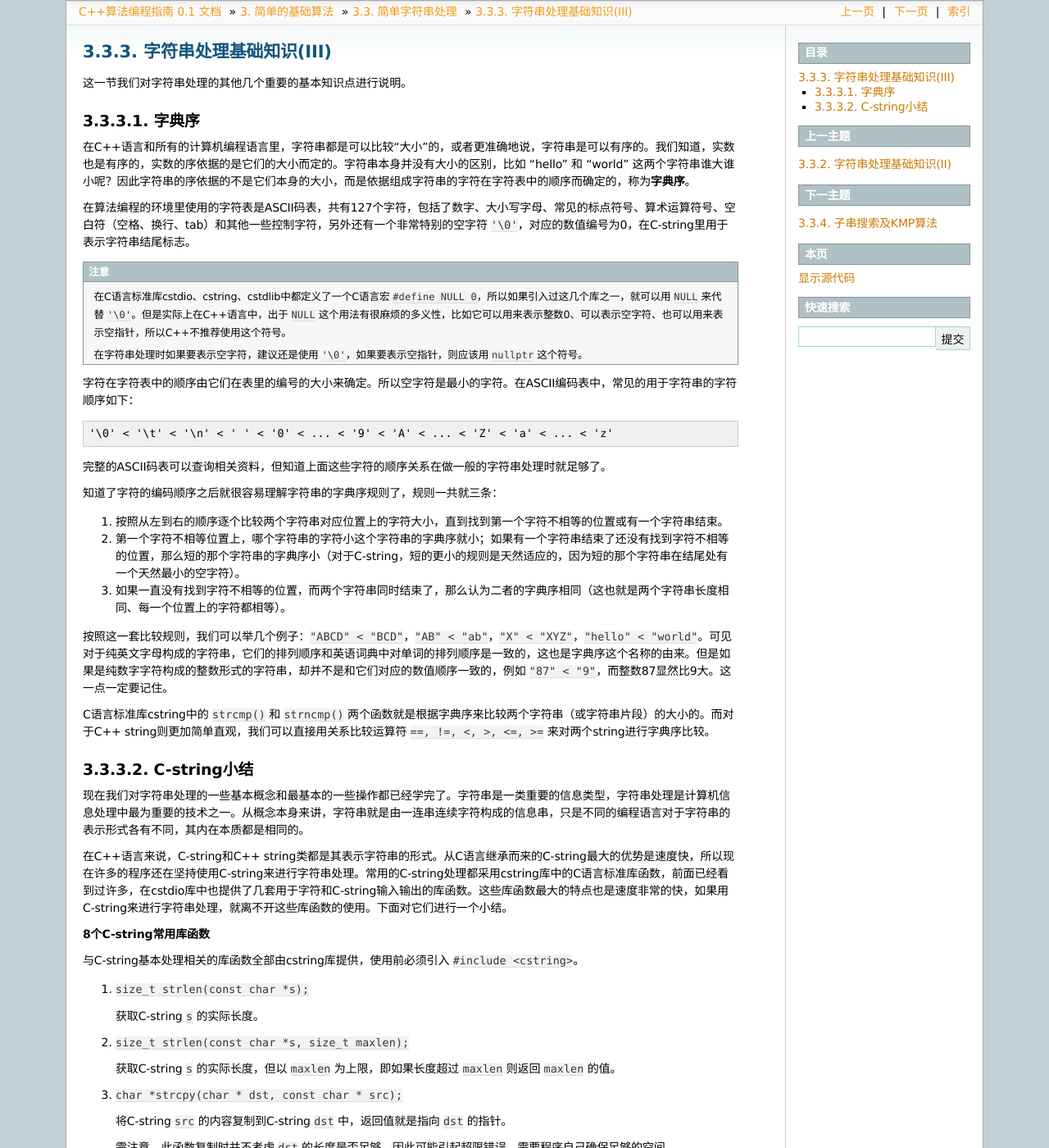
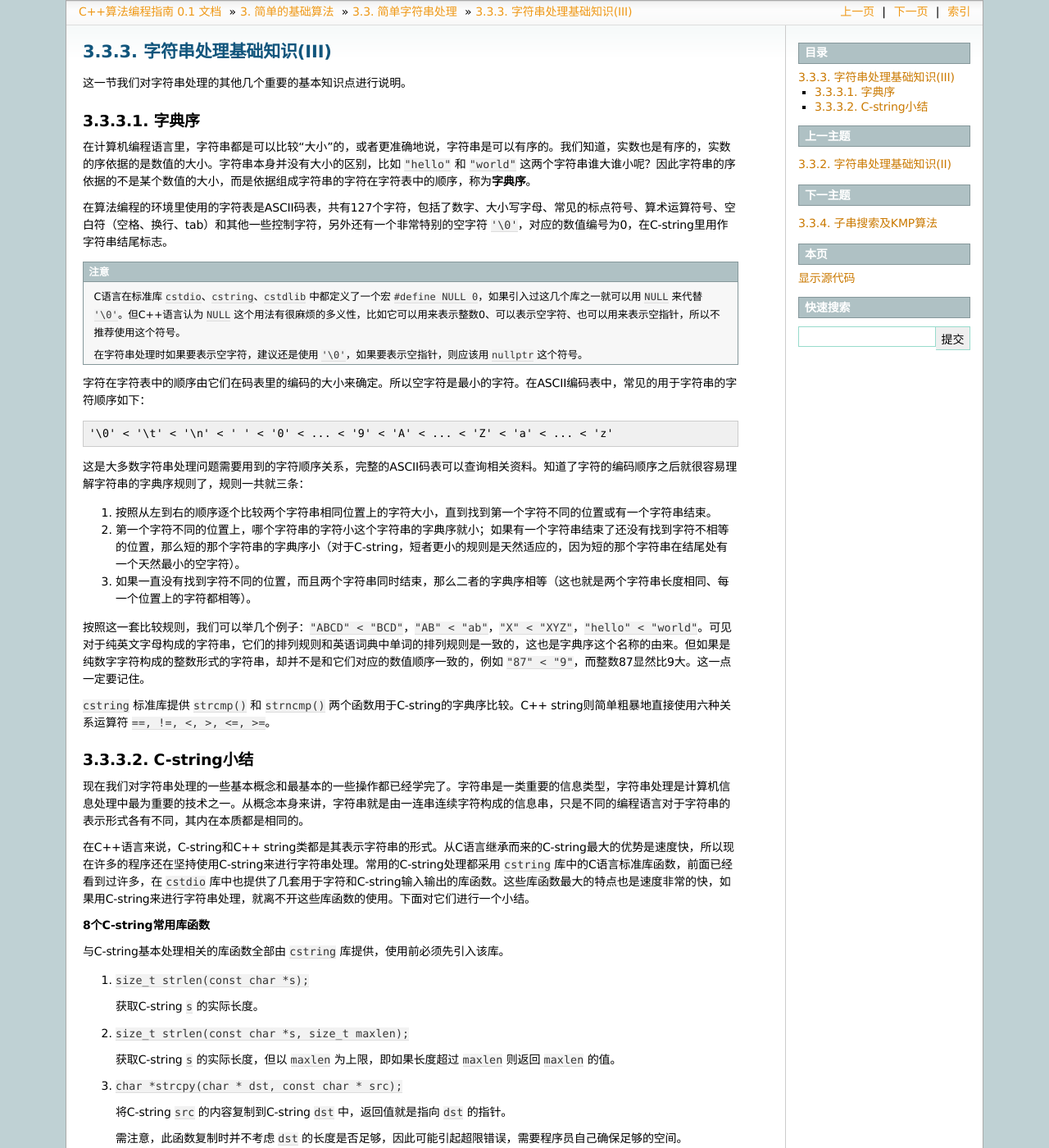
Before and after one commit to majorli/algo_guide, a Sphinx documentation site: the page built from source/ch02/sec03/233_string_basic_3.rst, in a window 1280 px wide and 1400 px high. Shown: the whole window at 82% size. Built offline with Sphinx 7.4.7, drawn with Linux system fonts in a browser that asks for light colours; some of the changed text lies outside the part shown.

Commit message:
20200415_1554draft_233_proofreading

```diff
--- a/source/ch02/sec03/233_string_basic_3.rst
+++ b/source/ch02/sec03/233_string_basic_3.rst
@@ -6,33 +6,31 @@
 字典序
 ^^^^^^
 
-在C++语言和所有的计算机编程语言里，字符串都是可以比较“大小”的，或者更准确地说，字符串是可以有序的。我们知道，实数也是有序的，实数的序依据的是它们的大小而定的。字符串本身并没有大小的区别，比如 "hello" 和 "world" 这两个字符串谁大谁小呢？因此字符串的序依据的不是它们本身的大小，而是依据组成字符串的字符在字符表中的顺序而确定的，称为\ :strong:`字典序`。
+在计算机编程语言里，字符串都是可以比较“大小”的，或者更准确地说，字符串是可以有序的。我们知道，实数也是有序的，实数的序依据的是数值的大小。字符串本身并没有大小的区别，比如 ``"hello"`` 和 ``"world"`` 这两个字符串谁大谁小呢？因此字符串的序依据的不是某个数值的大小，而是依据组成字符串的字符在字符表中的顺序，称为\ :strong:`字典序`\ 。
 
-在算法编程的环境里使用的字符表是ASCII码表，共有127个字符，包括了数字、大小写字母、常见的标点符号、算术运算符号、空白符（空格、换行、tab）和其他一些控制字符，另外还有一个非常特别的空字符 ``'\0'``，对应的数值编号为0，在C-string里用于表示字符串结尾标志。
+在算法编程的环境里使用的字符表是ASCII码表，共有127个字符，包括了数字、大小写字母、常见的标点符号、算术运算符号、空白符（空格、换行、tab）和其他一些控制字符，另外还有一个非常特别的空字符 ``'\0'``\ ，对应的数值编号为0，在C-string里用作字符串结尾标志。
 
 .. attention::
 
-   在C语言标准库cstdio、cstring、cstdlib中都定义了一个C语言宏 ``#define NULL 0``，所以如果引入过这几个库之一，就可以用 ``NULL`` 来代替 ``'\0'``。但是实际上在C++语言中，出于 ``NULL`` 这个用法有很麻烦的多义性，比如它可以用来表示整数0、可以表示空字符、也可以用来表示空指针，所以C++不推荐使用这个符号。
+   C语言在标准库 ``cstdio``\ 、\ ``cstring``\ 、\ ``cstdlib`` 中都定义了一个宏 ``#define NULL 0``\ ，如果引入过这几个库之一就可以用 ``NULL`` 来代替 ``'\0'``\ 。但C++语言认为 ``NULL`` 这个用法有很麻烦的多义性，比如它可以用来表示整数0、可以表示空字符、也可以用来表示空指针，所以不推荐使用这个符号。
 
    在字符串处理时如果要表示空字符，建议还是使用 ``'\0'``，如果要表示空指针，则应该用 ``nullptr`` 这个符号。
 
-字符在字符表中的顺序由它们在表里的编号的大小来确定。所以空字符是最小的字符。在ASCII编码表中，常见的用于字符串的字符顺序如下：
+字符在字符表中的顺序由它们在码表里的编码的大小来确定。所以空字符是最小的字符。在ASCII编码表中，常见的用于字符串的字符顺序如下：
 
 .. code-block:: none
 
    '\0' < '\t' < '\n' < ' ' < '0' < ... < '9' < 'A' < ... < 'Z' < 'a' < ... < 'z'
 
-完整的ASCII码表可以查询相关资料，但知道上面这些字符的顺序关系在做一般的字符串处理时就足够了。
+这是大多数字符串处理问题需要用到的字符顺序关系，完整的ASCII码表可以查询相关资料。知道了字符的编码顺序之后就很容易理解字符串的字典序规则了，规则一共就三条：
 
-知道了字符的编码顺序之后就很容易理解字符串的字典序规则了，规则一共就三条：
+1. 按照从左到右的顺序逐个比较两个字符串相同位置上的字符大小，直到找到第一个字符不同的位置或有一个字符串结束。
+2. 第一个字符不同的位置上，哪个字符串的字符小这个字符串的字典序就小；如果有一个字符串结束了还没有找到字符不相等的位置，那么短的那个字符串的字典序小（对于C-string，短者更小的规则是天然适应的，因为短的那个字符串在结尾处有一个天然最小的空字符）。
+3. 如果一直没有找到字符不同的位置，而且两个字符串同时结束，那么二者的字典序相等（这也就是两个字符串长度相同、每一个位置上的字符都相等）。
 
-1. 按照从左到右的顺序逐个比较两个字符串对应位置上的字符大小，直到找到第一个字符不相等的位置或有一个字符串结束。
-2. 第一个字符不相等位置上，哪个字符串的字符小这个字符串的字典序就小；如果有一个字符串结束了还没有找到字符不相等的位置，那么短的那个字符串的字典序小（对于C-string，短的更小的规则是天然适应的，因为短的那个字符串在结尾处有一个天然最小的空字符）。
-3. 如果一直没有找到字符不相等的位置，而两个字符串同时结束了，那么认为二者的字典序相同（这也就是两个字符串长度相同、每一个位置上的字符都相等）。
+按照这一套比较规则，我们可以举几个例子：\ ``"ABCD" < "BCD"``\ ，\ ``"AB" < "ab"``\ ，\ ``"X" < "XYZ"``\ ，\ ``"hello" < "world"``\ 。可见对于纯英文字母构成的字符串，它们的排列规则和英语词典中单词的排列规则是一致的，这也是字典序这个名称的由来。但如果是纯数字字符构成的整数形式的字符串，却并不是和它们对应的数值顺序一致的，例如 ``"87" < "9"``\ ，而整数87显然比9大。这一点一定要记住。
 
-按照这一套比较规则，我们可以举几个例子：``"ABCD" < "BCD"``，``"AB" < "ab"``，``"X" < "XYZ"``，``"hello" < "world"``。可见对于纯英文字母构成的字符串，它们的排列顺序和英语词典中对单词的排列顺序是一致的，这也是字典序这个名称的由来。但是如果是纯数字字符构成的整数形式的字符串，却并不是和它们对应的数值顺序一致的，例如 ``"87" < "9"``，而整数87显然比9大。这一点一定要记住。
-
-C语言标准库cstring中的 ``strcmp()`` 和 ``strncmp()`` 两个函数就是根据字典序来比较两个字符串（或字符串片段）的大小的。而对于C++ string则更加简单直观，我们可以直接用关系比较运算符 ``==, !=, <, >, <=, >=`` 来对两个string进行字典序比较。
+``cstring`` 标准库提供 ``strcmp()`` 和 ``strncmp()`` 两个函数用于C-string的字典序比较。C++ string则简单粗暴地直接使用六种关系运算符 ``==, !=, <, >, <=, >=``\ 。
 
 
 C-string小结
@@ -40,11 +38,11 @@ C-string小结
 
 现在我们对字符串处理的一些基本概念和最基本的一些操作都已经学完了。字符串是一类重要的信息类型，字符串处理是计算机信息处理中最为重要的技术之一。从概念本身来讲，字符串就是由一连串连续字符构成的信息串，只是不同的编程语言对于字符串的表示形式各有不同，其内在本质都是相同的。
 
-在C++语言来说，C-string和C++ string类都是其表示字符串的形式。从C语言继承而来的C-string最大的优势是速度快，所以现在许多的程序还在坚持使用C-string来进行字符串处理。常用的C-string处理都采用cstring库中的C语言标准库函数，前面已经看到过许多，在cstdio库中也提供了几套用于字符和C-string输入输出的库函数。这些库函数最大的特点也是速度非常的快，如果用C-string来进行字符串处理，就离不开这些库函数的使用。下面对它们进行一个小结。
+在C++语言来说，C-string和C++ string类都是其表示字符串的形式。从C语言继承而来的C-string最大的优势是速度快，所以现在许多的程序还在坚持使用C-string来进行字符串处理。常用的C-string处理都采用 ``cstring`` 库中的C语言标准库函数，前面已经看到过许多，在 ``cstdio`` 库中也提供了几套用于字符和C-string输入输出的库函数。这些库函数最大的特点也是速度非常的快，如果用C-string来进行字符串处理，就离不开这些库函数的使用。下面对它们进行一个小结。
 
 **8个C-string常用库函数**
 
-与C-string基本处理相关的库函数全部由cstring库提供，使用前必须引入 ``#include <cstring>``。
+与C-string基本处理相关的库函数全部由 ``cstring`` 库提供，使用前必须先引入该库。
 
 1. ``size_t strlen(const char *s);``
 
@@ -58,17 +56,17 @@ C-string小结
 
    将C-string ``src`` 的内容复制到C-string ``dst`` 中，返回值就是指向 ``dst`` 的指针。
 
-   需注意，此函数复制时并不考虑 ``dst`` 的长度是否足够，因此可能引起超限错误，需要程序自己确保足够的空间。
+   需注意，此函数复制时并不考虑 ``dst`` 的长度是否足够，因此可能引起超限错误，需要程序员自己确保足够的空间。
 
 4. ``char *strncpy(char * dst, const char * src, size_t len);``
 
    将C-string ``src`` 中最多 ``len`` 个字符复制到C-string ``dst`` 中，返回值就是指向 ``dst`` 的指针。
 
-   需注意，若 ``src`` 的实际长度超过 ``len``，那么复制之后不会自动在 ``dst`` 中添加空字符 ``'\0'`` 作为结尾标志，因此这种情况下 ``dst`` 不保证有正确的结尾。
+   需注意，若 ``src`` 的实际长度超过 ``len``\ ，那么复制之后不会自动在 ``dst`` 中添加空字符 ``'\0'`` 作为结尾标志，因此这种情况下 ``dst`` 不保证有正确的结尾。
 
 5. ``int strcmp(const char *s1, const char *s2);``
 
-   比较 ``s1`` 和 ``s2`` 的字典序，若二者相等，则返回0；若 ``s1`` 先于（小于）``s2`` 则返回一个负数；若 ``s1`` 后于（大于）``s2`` 则返回一个正数。
+   比较 ``s1`` 和 ``s2`` 的字典序，若二者相等，则返回0；若 ``s1`` 先于（小于）\ ``s2`` 则返回一个负数；若 ``s1`` 后于（大于）\ ``s2`` 则返回一个正数。
 
 6. ``int strncmp(const char *s1, const char *s2, size_t n);``
 
@@ -78,7 +76,7 @@ C-string小结
 
    将 ``s2`` 的内容拼接到 ``s1`` 的后面，返回指向 ``s1`` 的指针。
 
-   需注意：此函数并不考虑 ``s1`` 中的长度是否足够，因此可能引起超限错误，需要程序自己确保足够的空间。
+   需注意：此函数并不考虑 ``s1`` 中的长度是否足够，因此可能引起超限错误，需要程序员自己确保足够的空间。
 
 8. ``char *strncat(char *restrict s1, const char *restrict s2, size_t n);``
 
@@ -86,11 +84,11 @@ C-string小结
 
 **C-string输入输出**
 
-与C-string的输入输出相关的库函数都在cstdio库中提供，使用前必须引入 ``#include <cstdio>``。
+与C-string的输入输出相关的库函数都在 ``cstdio`` 库中提供，使用前必须先引入该库。
 
-1. ``scanf()`` 和 ``printf()``。
+1. ``scanf()`` 和 ``printf()``
 
-   此二者是最为常用的C-string输入输出函数，占位符为 ``%s``。在输入时，可以添加长度限制 ``%ns``，其中 ``n`` 是一个整数，表示最多读入 ``n`` 个字符，不包括最后的结尾标志 ``'\0'``。因此这个长度限制至少应该要比实际的字符数组长度小1。例如：
+   此二者是最为常用的C-string输入输出函数，占位符为 ``%s``\ 。在输入时，可以添加长度限制 ``%ns``\ ，其中 ``n`` 是一个整数，表示最多读入 ``n`` 个字符，不包括最后的结尾标志符 ``'\0'``\ 。因此这个长度限制至少应该要比实际的字符数组长度小1。例如：
 
    .. code-block:: c++
 
@@ -108,7 +106,7 @@ C-string小结
       scanf("%80s %hu", s, &age);  // 请注意这里限制的长度是80而不是81
       printf("NAME is %s, AGE = %hu\n", s, age);
 
-   缺点：``scanf()`` 只能输入以“单词”为单位的字符串，即字符串中不能出现空白符（空格、tab、换行）。例如上面那个例子中，如果要输入的名字是Bill Gates，那么就会出错，``s`` 只会读到Bill就结束了。
+   缺点：``scanf()`` 只能输入以“单词”为单位的字符串，即字符串中不能出现空白符（空格、tab、换行）。例如上面那个例子中，如果要输入的名字是Bill Gates，那么就会出错，\ ``s`` 只会读到Bill就结束了。
 
 2. ``gets()`` 和 ``puts()``
 
```
